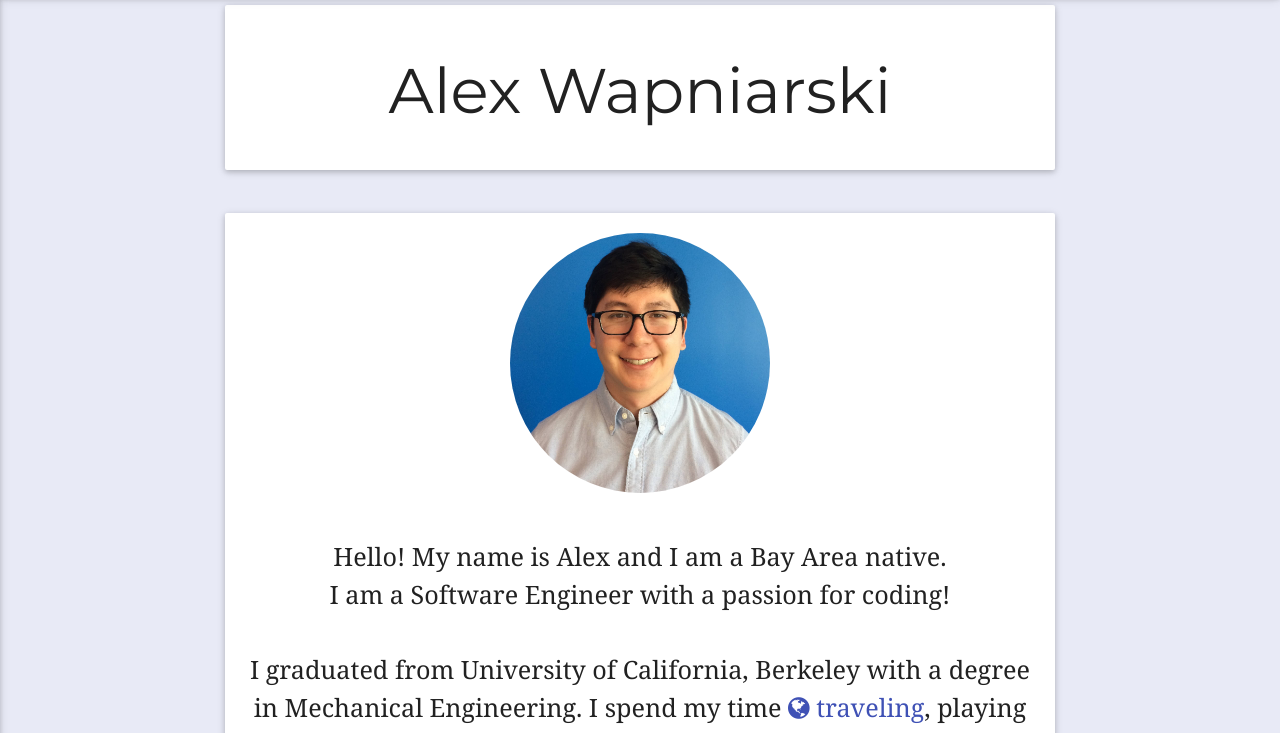
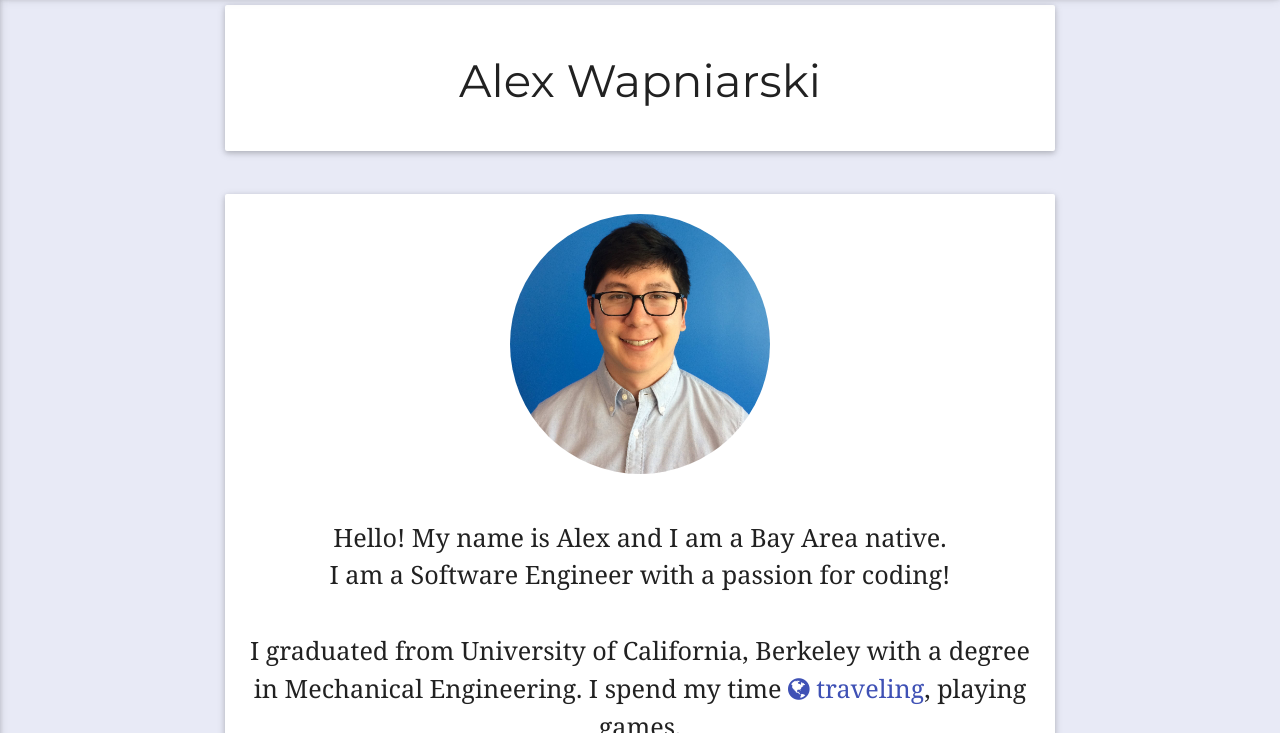
Before and after one commit to alex-wap/portfolio, a website: page client/index.html in a window 1280 px wide. Shown: the part 67-800 px from the top of the page. Drawn offline with nearby package versions, Linux system fonts and the light colour scheme.

Commit message:
reduce size of name text

```diff
--- a/client/css/style.css
+++ b/client/css/style.css
@@ -4,6 +4,10 @@
 
 body{
   background-color: #e8eaf6;
+}
+
+#name-text{
+  font-size: 34pt;
 }
 
 h1,h2,h3,h4,h5,h6,.brand-logo,#typingdojo,#crime,#beast,#simple,#user-dash,#snippet{
--- a/client/partials/index.html
+++ b/client/partials/index.html
@@ -8,7 +8,7 @@
   <div class="col s12 l8 offset-l2 center">
     <div class="card">
       <div class="card-content">
-        <span class="card-title"><h1>Alex Wapniarski</h1></span>
+        <span class="card-title"><h1 id="name-text">Alex Wapniarski</h1></span>
       </div>
     </div>
   </div>
```
